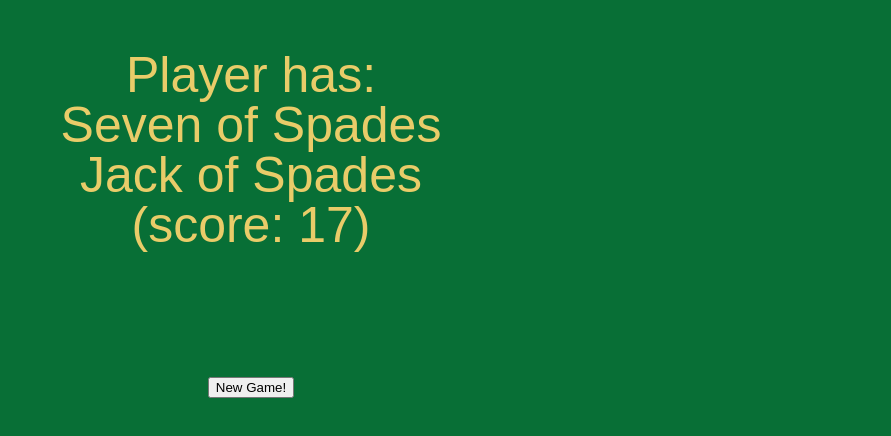
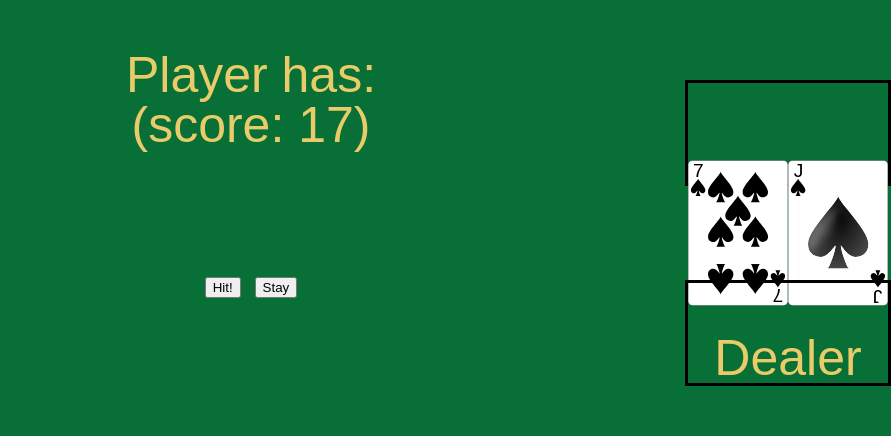
Before and after one commit to TristanDeAugustine/black-jack-2, a website: page public/index.html in a window 1280 px wide. Both pictures are taken after a click on the button "New Game!". Shown: the whole page, without its empty margins (389-1280 px from the left). Drawn offline with Linux system fonts and the light colour scheme.

Commit message:
struggle bus

```diff
--- a/public/index.html
+++ b/public/index.html
@@ -9,11 +9,19 @@
   </head>
   <body>
     <p id="text-area">Black Jack!</p>
-    <section class="buttons">
-      <button id="new-game-button">New Game!</button>
-      <button id="hit-button">Hit!</button>
-      <button id="stay-button">Stay</button>
-    </section>
+    <div id="playerDiv">
+      <p id="playerScore"></p>
+    </div>
+    <div id="dealerDiv">
+      <p>Dealer</p>
+    </div>
+    <div>
+      <div class="buttons">
+        <button id="new-game-button">New Game!</button>
+        <button id="hit-button">Hit!</button>
+        <button id="stay-button">Stay</button>
+      </div>
+    </div>
     <script src="/main.js" charset="utf-8"></script>
   </body>
 </html>
--- a/public/main.js
+++ b/public/main.js
@@ -17,6 +17,7 @@ let gameStart = false,
   deck = []
 
 newGameButton.addEventListener('click', function() {
+  textArea.innerText = ''
   gameStarted = true
   gameOver = false
   playerWon = false
@@ -26,6 +27,9 @@ newGameButton.addEventListener('click', function() {
   deck = shuffleDeck(deck)
   dealerCards = [getNextCard(), getNextCard()]
   playerCards = [getNextCard(), getNextCard()]
+  show_image('playerDiv', '/images/' + playerCards[0][4])
+  show_image('playerDiv', '/images/' + playerCards[1][4])
+
   newGameButton.style.display = 'none'
   hitButton.style.display = 'inline'
   stayButton.style.display = 'inline'
@@ -103,7 +107,6 @@ function shuffleDeck(deck) {
 }
 
 hitButton.addEventListener('click', function() {
-  checkScore()
   playerCards.push(getNextCard())
   checkScore()
   showStatus()
@@ -111,15 +114,17 @@ hitButton.addEventListener('click', function() {
 
 stayButton.addEventListener('click', function() {
   playerStays = true
-  console.log(dealerScore)
-  while (dealerScore < 18) {
+  while (dealerScore < 18 && dealerScore !== playerScore) {
     dealerCards.push(getNextCard())
     console.log(dealerScore)
     checkScore()
+    if (dealerScore > 21 || dealerScore == playerScore) playerWon = true
   }
+  endOfGame()
 })
 
 function showStatus() {
+  textArea.innerText = ''
   if (!gameStarted) {
     textArea.innerText = 'Welcome to Blackjack!'
     return
@@ -127,10 +132,12 @@ function showStatus() {
 
   let playerCardString = ''
   for (let i = 0; i < playerCards.length; i++) {
-    playerCardString += playerCards[i][2] + ' of ' + playerCards[i][1] + '\n'
+    //playerCardString += playerCards[i][2] + ' of ' + playerCards[i][1] + '\n'
   }
-  textArea.innerText =
+  document.getElementById('text-area').innerText =
     'Player has:\n' + playerCardString + '(score: ' + playerScore + ')\n\n'
+  //textArea.innerText +=
+  // 'Player has:\n' + playerCardString + '(score: ' + playerScore + ')\n\n'
 }
 
 function getScore(cardArray) {
@@ -152,44 +159,38 @@ function getNextCard() {
 
 function checkScore() {
   updateScores()
-  if (playerScore == 21 && gameOver == false && playerStays == false) {
+  if (playerScore == 21) {
     playerWon = true
-    gameOver = true
     showStatus()
     endOfGame()
-    return
     //End Game
   }
-  if (playerScore > 21 && gameOver == false && playerStays == false) {
+
+  if (playerScore > 21) {
     playerWon = false
-    gameOver = true
     showStatus()
     endOfGame()
-    return
   }
+
   if (dealerScore > 21) {
     playerWon = true
-    gameOver = true
+    showStatus()
     endOfGame()
-    return
   }
-  if (dealerScore > playerScore) {
-    playerWon = false
-  } else {
-    playerWon = true
-  }
-  gameOver = true
-  endOfGame()
+  return
 }
 
 function endOfGame() {
+  console.log('Got to end of game')
+  updateScores()
   let dealerCardString = ''
   for (let i = 0; i < dealerCards.length; i++) {
     dealerCardString += dealerCards[i][2] + ' of ' + dealerCards[i][1] + '\n'
   }
+
   textArea.innerText +=
     'Dealer has:\n' + dealerCardString + '(score: ' + dealerScore + ')\n\n'
-  if (playerWon) {
+  if ((playerWon == true || playerScore > dealerScore) && playerScore < 22) {
     textArea.innerText += 'YOU WIN!'
   } else {
     textArea.innerText += 'DEALER WINS'
@@ -198,5 +199,12 @@ function endOfGame() {
   hitButton.style.display = 'none'
   stayButton.style.display = 'none'
   console.log(textArea.innerText)
-  return
 }
+
+function show_image(targetdiv, src) {
+  var img = document.createElement('img')
+  img.src = src
+  img.width = 100
+  img.height = 200
+  document.getElementById(targetdiv).appendChild(img)
+}
--- a/public/screen.css
+++ b/public/screen.css
@@ -13,3 +13,21 @@ body {
   background-color: #086f36;
   box-shadow: 20%;
 }
+
+#playerDiv {
+  position: absolute;
+  top: 80px;
+  right: 0;
+  width: 200px;
+  height: 100px;
+  border: 3px solid black;
+}
+
+#dealerDiv {
+  position: absolute;
+  top: 280px;
+  right: 0;
+  width: 200px;
+  height: 100px;
+  border: 3px solid black;
+}
```
Also changed, not shown: public/test.html (added).
